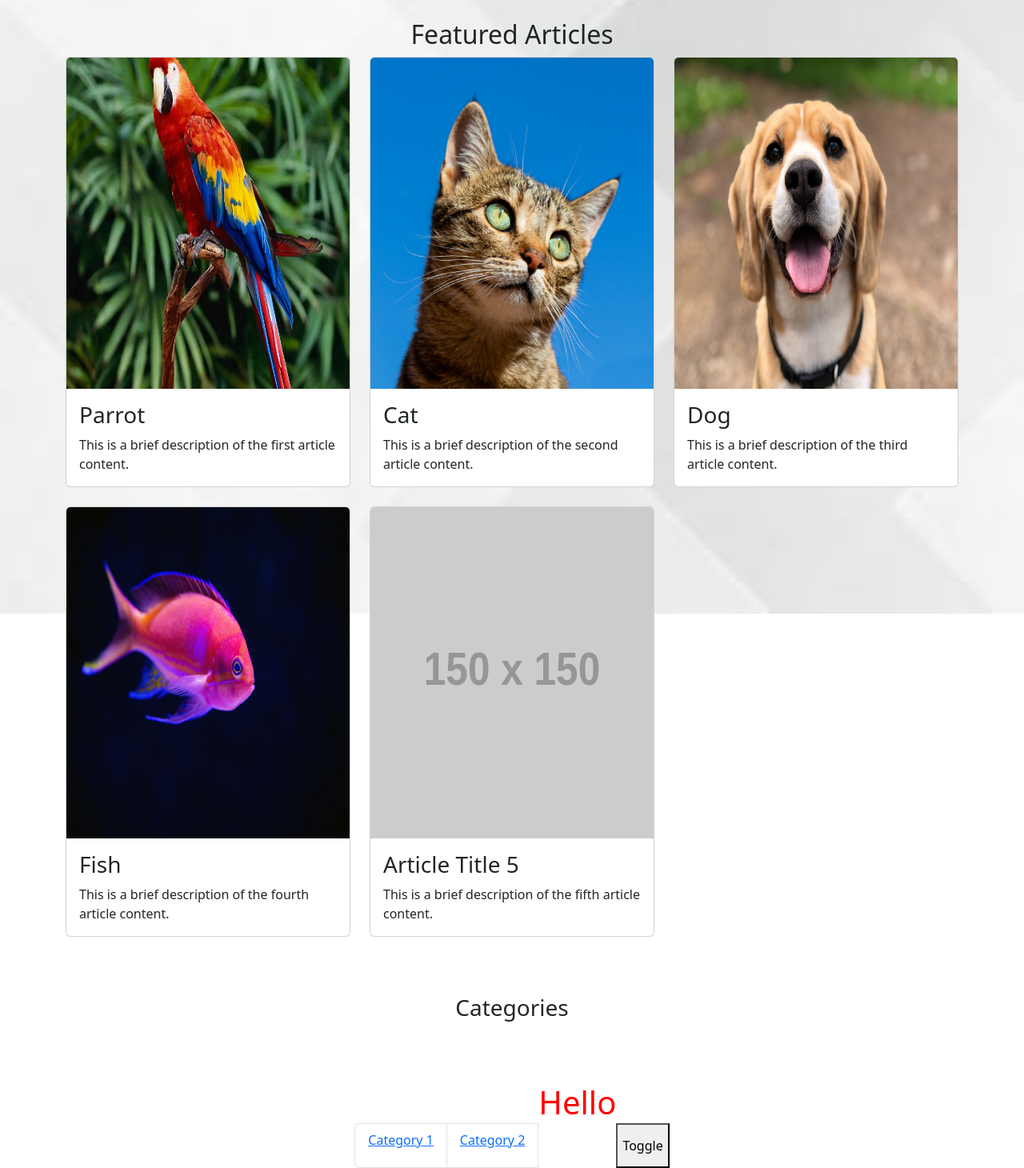
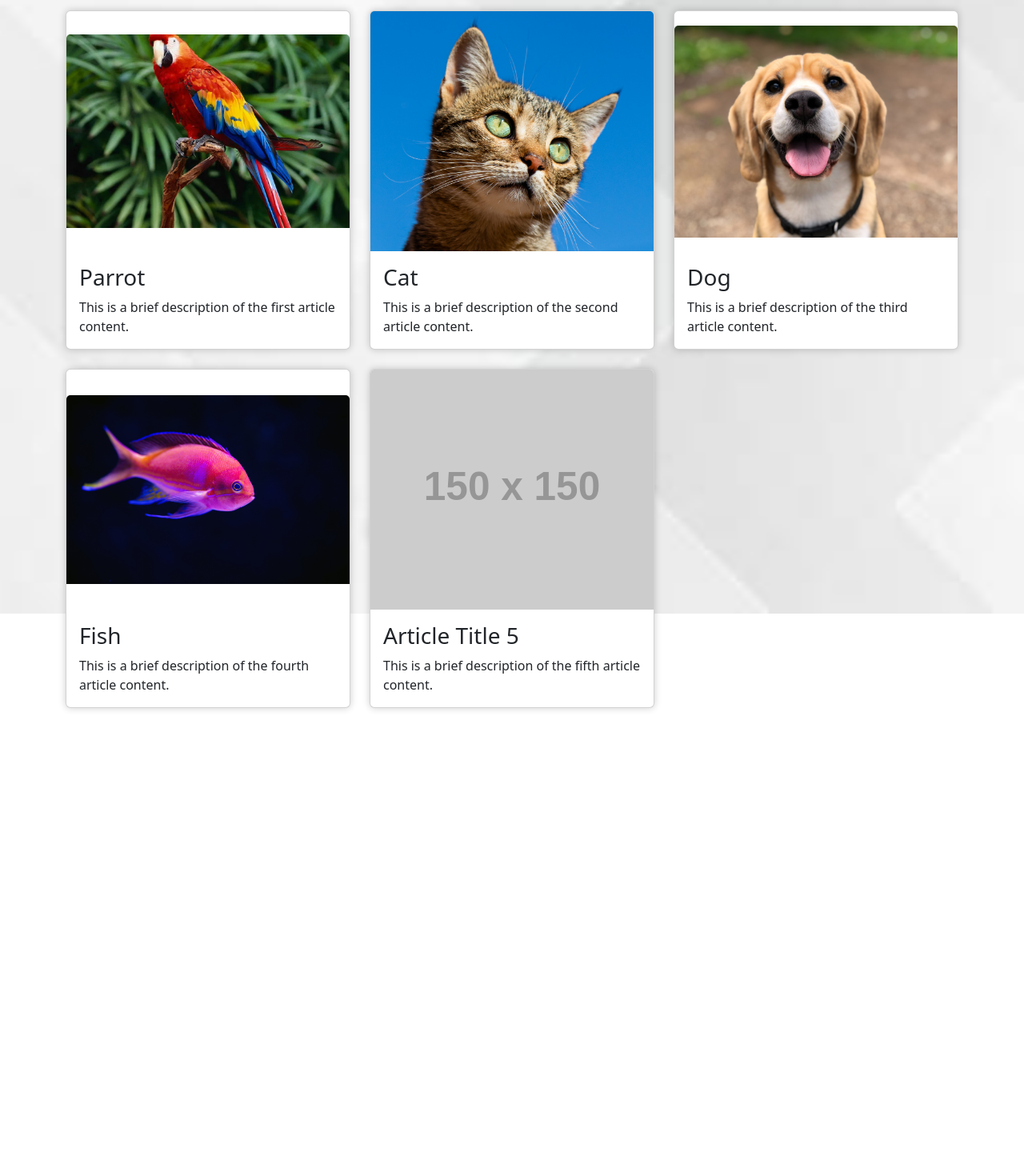
Before and after one commit to mohamedsayedahmd/pet-world, a React (Create React App) app in the folder Frontend/petworld/: page / in a window 1280 px wide. Shown: the part 233-1693 px from the top of the page at 80% size. After the commit the page ends 1142 px from the top, so only its background shows below. Built offline with nearby package versions, Linux system fonts and the light colour scheme.

Commit message:
now articles are clickables !

```diff
--- a/Frontend/petworld/package.json
+++ b/Frontend/petworld/package.json
@@ -10,6 +10,7 @@
     "@types/node": "^16.18.48",
     "@types/react": "^18.2.21",
     "@types/react-dom": "^18.2.7",
+    "axios": "^1.5.0",
     "bootstrap": "^5.3.1",
     "react": "^18.2.0",
     "react-bootstrap": "^2.8.0",
--- a/Frontend/petworld/src/App.tsx
+++ b/Frontend/petworld/src/App.tsx
@@ -7,6 +7,7 @@ import NavBar from './Components/NavBar/NavBar';
 import AboutUsPage from './Pages/AboutUsPage/AboutUsPage';
 import Search from './Pages/Search/Search';
 import Register from './Pages/Register/Register';
+import ArticleDetails from './Components/ArticleDetatils/ArticleDetails';
 function App() {
   return (
     <div className="app background"> {/* Apply the background class to the container */}
@@ -19,6 +20,8 @@ function App() {
           <Route path="/about-us" element={<AboutUsPage />} />
           <Route path="/search" element={<Search />} />
 
+          <Route path="/articles/:id" element={<ArticleDetails/>} />
+
         </Routes>
       </Router>
     </div>
--- /dev/null
+++ b/Frontend/petworld/src/Components/ArticleDetatils/ArticleDetails.css
@@ -0,0 +1,13 @@
+.article-details {
+    padding: 20px;
+    text-align: center;
+  }
+
+  .article-title {
+    font-size: 24px;
+    font-weight: bold;
+  }
+
+  .article-content {
+    font-size: 16px;
+  }
--- /dev/null
+++ b/Frontend/petworld/src/Components/ArticleDetatils/ArticleDetails.tsx
@@ -0,0 +1,42 @@
+import React, { useState, useEffect } from "react";
+import { useParams } from "react-router-dom";
+import "./ArticleDetails.css";
+
+import axios from "axios";
+
+const ArticleDetails = () => {
+  const { id } = useParams();
+    // Placeholder article data for testing
+    const article = {
+      title: "Sample Article",
+      content: "This is the content of the sample article.",
+    };
+
+
+//   const [article, setArticle] = useState<any>(null);
+
+//   useEffect(() => {
+//     axios.get(`/api/articles/${id}`).then((response:any) => {
+//       setArticle(response.data);
+//     });
+//   }, [id]);
+
+//   if (!article) {
+//     return <div>Loading...</div>;
+//   }
+
+  return (
+    <div className="article-details">
+    <h1 className="article-title">{article.title}</h1>
+    <p className="article-content">{article.content}</p>
+  </div>
+  );
+};
+
+export default ArticleDetails;
+
+    // <div>
+    //     <h1>Article</h1>
+    //   {/* <h1>{article.title}</h1>
+    //   <p>{article.content}</p> */}
+    // </div>
--- /dev/null
+++ b/Frontend/petworld/src/Components/Card/Card.css
@@ -0,0 +1,27 @@
+/* Card.css */
+.link {
+  text-decoration: none;
+}
+
+  .card-image-container {
+    height: 300px; /* Adjust the height as needed */
+    overflow: hidden;
+    display: flex;
+    align-items: center;
+    justify-content: center;
+  }
+
+  .card-image-container img {
+    max-width: 100%;
+    max-height: 100%;
+    object-fit: cover; /* This ensures the image fills the container without stretching */
+  }
+
+  /* Hover Shadow */
+  .card {
+    box-shadow: 0 0 10px rgba(0, 0, 0, 0.2);
+  }
+
+  .card:hover {
+    box-shadow: 0 0 20px rgb(255, 234, 0);
+  }
--- /dev/null
+++ b/Frontend/petworld/src/Components/Card/Card.tsx
@@ -0,0 +1,44 @@
+import React from "react";
+import { animated, useSpring, config } from "@react-spring/web";
+import "./Card.css";
+import { Link } from "react-router-dom";
+const animationConfig = config.molasses;
+
+interface Article {
+    article: any;
+}
+
+const Card : React.FC<Article> = ({ article }) => {
+  const fade = useSpring({
+    from: {
+      opacity: 0,
+    },
+    to: {
+      opacity: 1,
+    },
+    config: animationConfig,
+  });
+
+  return (
+    <Link to={`/articles/${article.id}`} className="link">
+        <animated.div style={fade}>
+        <div className="card mb-4">
+            <div className="card-image-container"> {/* Apply the CSS class here */}
+            <img
+                src={article.imageUrl}
+                alt="Article Thumbnail"
+                className="card-img-top"
+            />
+            </div>
+            <div className="card-body">
+            <h3 className="card-title">{article.title}</h3>
+            <p className="card-text">{article.description}</p>
+            </div>
+        </div>
+        </animated.div>
+    </Link>
+
+  );
+};
+
+export default Card;
--- a/Frontend/petworld/src/Pages/Home/Home.tsx
+++ b/Frontend/petworld/src/Pages/Home/Home.tsx
@@ -1,67 +1,21 @@
-import React,{useState,useEffect} from 'react';
-import { animated, useSpring, config,useTrail } from '@react-spring/web';
-
-const catImage = require('./../../assests/Images/pets/Cat.jpg');
-const dogImage = require('./../../assests/Images/pets//Dog.jpg');
-const fishImage = require('./../../assests/Images/pets/Fish.jpg');
-const parrotImage = require('./../../assests/Images/pets/Parro.jpg');
-
+import React from "react";
+import { useState, useEffect } from "react";
+import Card from "./../../Components/Card/Card";
+import { animated, useSpring, config } from "@react-spring/web";
 
 const HomePage: React.FC = () => {
   const [animateElements, setAnimateElements] = useState(false);
+  const catImage = require('./../../assests/Images/pets/Cat.jpg');
+  const dogImage = require('./../../assests/Images/pets//Dog.jpg');
+  const fishImage = require('./../../assests/Images/pets/Fish.jpg');
+  const parrotImage = require('./../../assests/Images/pets/Parro.jpg');
+  const [isToggled, setIsToggled] = useState<boolean>(false);
 
   useEffect(() => {
     setTimeout(() => {
       setAnimateElements(true);
-
-    }, 200); // Adjust the delay as needed
+    }, 100); // Adjust the delay as needed
   }, []);
-
-  const animationConfig = config.molasses;
-
-
-  const [isToggled, setIsToggled] = useState<boolean>(false);
-
-  const articles = [
-    {
-      id: 1,
-      title: 'Parrot',
-      description: 'This is a brief description of the first article content.',
-      imageUrl: parrotImage,
-    },
-    {
-      id: 2,
-      title: 'Cat',
-      description: 'This is a brief description of the second article content.',
-      imageUrl: catImage,
-    },
-    {
-      id: 3,
-      title: 'Dog',
-      description: 'This is a brief description of the third article content.',
-      imageUrl: dogImage,
-    },
-    {
-      id: 4,
-      title: 'Fish',
-      description: 'This is a brief description of the fourth article content.',
-      imageUrl: fishImage,
-    },
-    {
-      id: 5,
-      title: 'Article Title 5',
-      description: 'This is a brief description of the fifth article content.',
-      imageUrl: 'https://via.placeholder.com/150',
-    },
-    // Add more articles here
-  ];
-
-  // Group articles into rows of 5
-  const rows = [];
-  for (let i = 0; i < articles.length; i += 5) {
-    const row = articles.slice(i, i + 5);
-    rows.push(row);
-  }
   const fade = useSpring({
     from: {
       opacity: 0
@@ -86,78 +40,67 @@ const HomePage: React.FC = () => {
 
   })
 
+  const articles = [
+    {
+      id: 1,
+      title: "Parrot",
+      description: "This is a brief description of the first article content.",
+      imageUrl: parrotImage,
+    },
+    {
+      id: 2,
+      title: "Cat",
+      description: "This is a brief description of the second article content.",
+      imageUrl: catImage,
+    },
+    {
+      id: 3,
+      title: "Dog",
+      description: "This is a brief description of the third article content.",
+      imageUrl: dogImage,
+    },
+    {
+      id: 4,
+      title: "Fish",
+      description: "This is a brief description of the fourth article content.",
+      imageUrl: fishImage,
+    },
+    {
+      id: 5,
+      title: "Article Title 5",
+      description: "This is a brief description of the fifth article content.",
+      imageUrl: "https://via.placeholder.com/150",
+    },
+    // Add more articles here
+  ];
 
-  // Shorter
-  // const fade = useSpring({ from: { opacity: 0 }, opacity: 1 })
-
-  console.log(fade);
-
+  // Group articles into rows of 5
+  const rows = [];
+  for (let i = 0; i < articles.length; i += 5) {
+    const row = articles.slice(i, i + 5);
+    rows.push(row);
+  }
 
   return (
     <div className="container mt-5">
       <header className="text-center">
-      <animated.div style={fade} >
-        <h1 className="display-4">Welcome to Our Website</h1>
-      </animated.div>
-        <p className="lead">Your go-to source for amazing content.</p>
+        <animated.h1 style={fade}>Welcome to Our Website</animated.h1>
       </header>
-
 
       <section className="mt-5">
         <h2 className="text-center">Featured Articles</h2>
         {rows.map((row, rowIndex) => (
           <div className="row" key={rowIndex}>
             {row.map((article) => (
-
-
-                  <animated.div
-                  key={article.id}
-                  style={{
-                    opacity: animateElements ? 1 : 0,
-                    transform: animateElements ? 'translate3d(0, 0, 0)' : 'translate3d(0, -50px, 0)',
-                    transition: 'opacity 0.3s ease, transform 0.3s ease', // Optional: Add a smooth transition effect
-                    }}
-                  className="col-md-4"
-                  >
-                <div  className="card mb-4">
-                  <img
-                  style={{ minHeight: '414.4px' }}
-                    src={article.imageUrl}
-                    alt="Article Thumbnail"
-                    className="card-img-top"
-                  />
-                  <div className="card-body">
-                    <h3 className="card-title">{article.title}</h3>
-                    <p className="card-text">{article.description}</p>
-                  </div>
-                </div>
-
-              </animated.div>
-
-
+              <div className="col-lg-4 col-md-6 col-sm-12" key={article.id}>
+                <Card article={article} />
+              </div>
             ))}
           </div>
         ))}
       </section>
+    </div>
 
-      <section className="mt-5">
-        <h3 className="text-center">Categories</h3>
-        <br/>
-        <br/>
-        <br/>
-        <br/>
-        <br/>
-        <ul className="list-group list-group-horizontal justify-content-center">
-          <li className="list-group-item"><a href="#">Category 1</a></li>
-          <li className="list-group-item"><a href="#">Category 2</a></li>
-          {/* Add more categories or links here */}
-          <animated.h1 style={fade2}>
-            Hello
-          </animated.h1>
-          <button onClick={() => setIsToggled((!isToggled))}>Toggle</button>
-        </ul>
-      </section>
-    </div>
   );
 };
 
```
Also changed, not shown: Frontend/petworld/src/Pages/Home/Home.css (line endings or trailing spaces), 1 other file (tests, documents, lock files or other folders).
